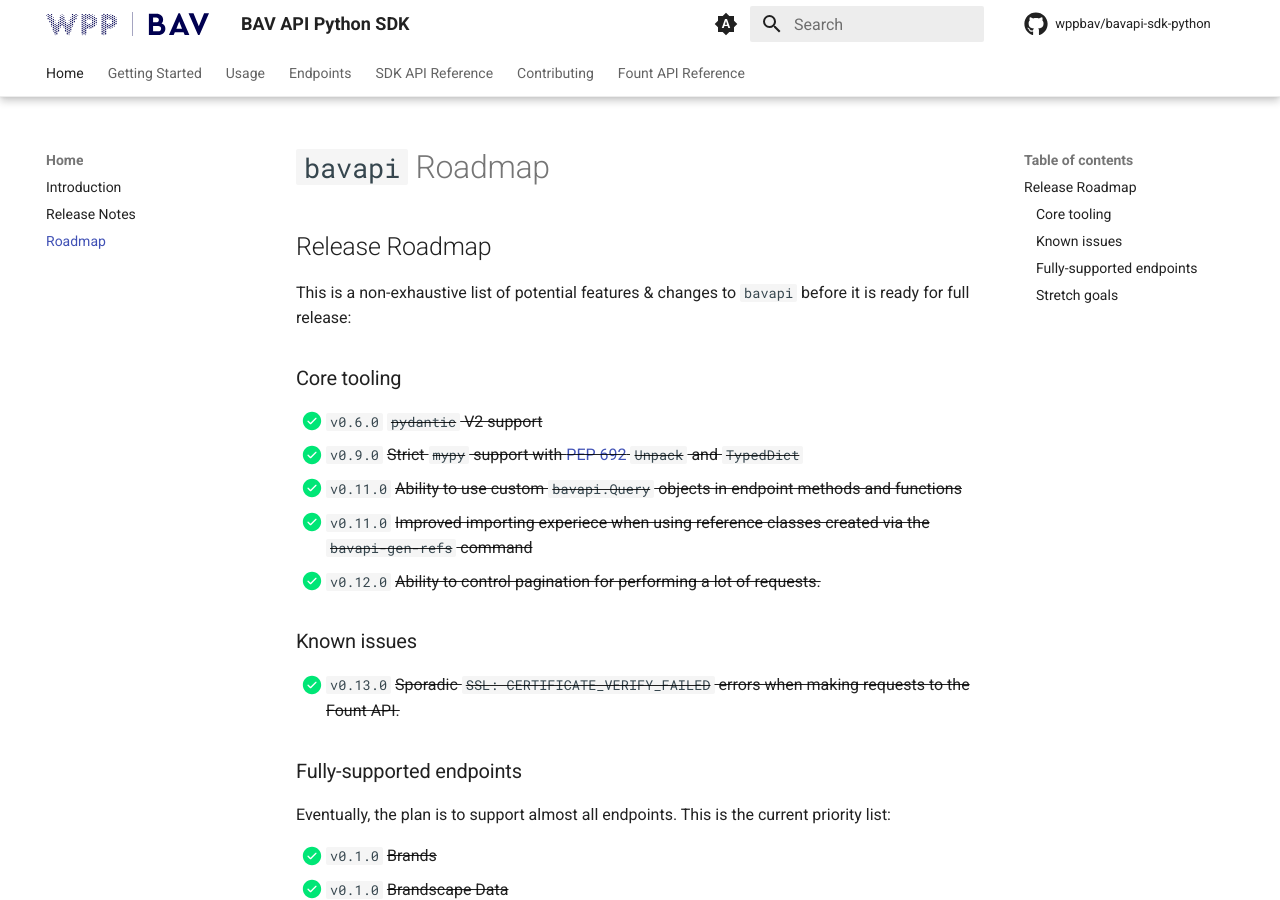
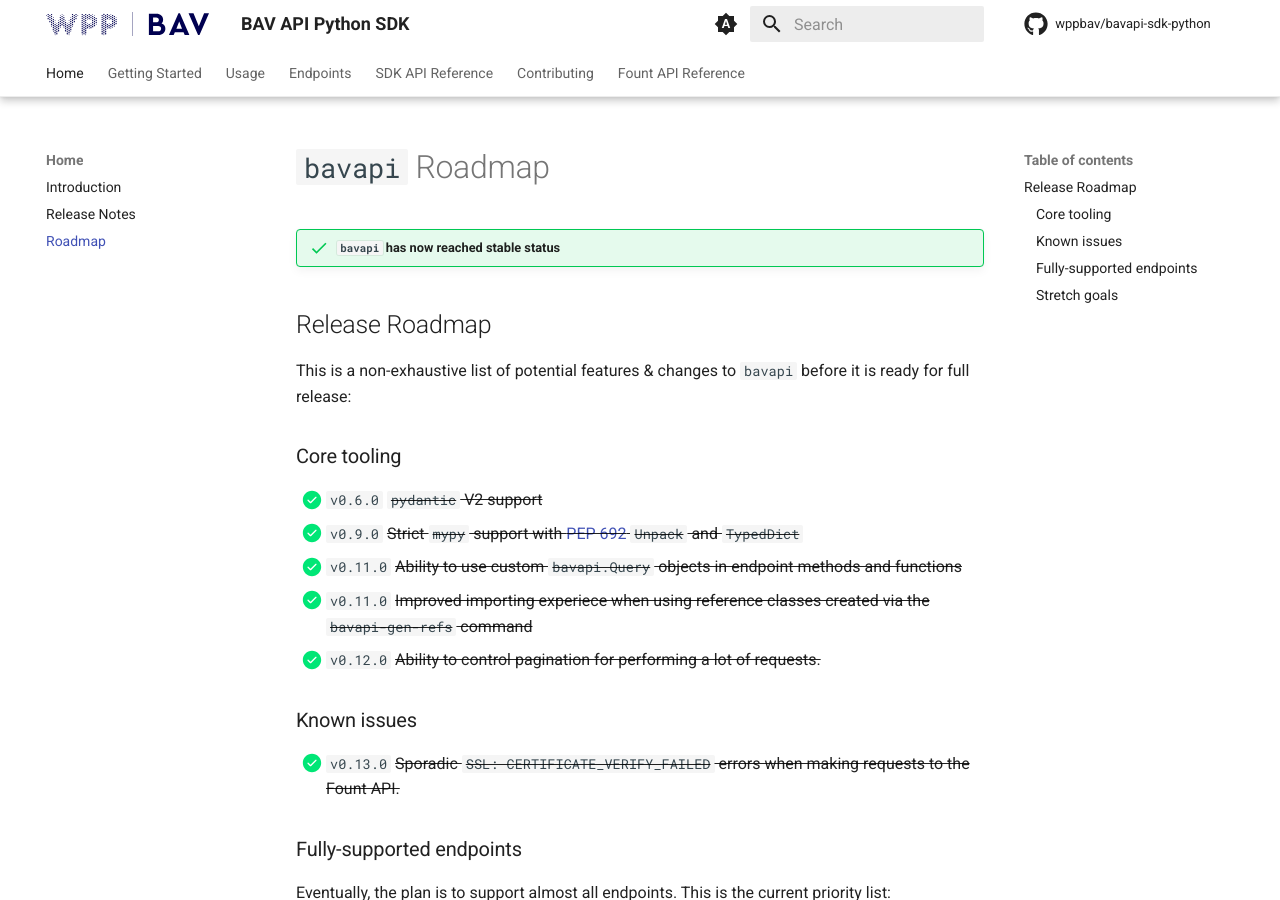
Before and after one commit to wppbav/bavapi-sdk-python, an MkDocs documentation site: the page built from docs/roadmap.md, in a window 1280 px wide and 900 px high. Built offline with MkDocs 1.6.1 and Material for MkDocs 9.7.7, drawn with Linux system fonts in a browser that asks for light colours; comment, search, counter and statistics services are not loaded; the version menu is left out.

Commit message:
added note about reaching stable

```diff
--- a/docs/roadmap.md
+++ b/docs/roadmap.md
@@ -1,4 +1,6 @@
 # `bavapi` Roadmap
+
+!!! success "`bavapi` has now reached **stable** status"
 
 ## Release Roadmap
 
```
